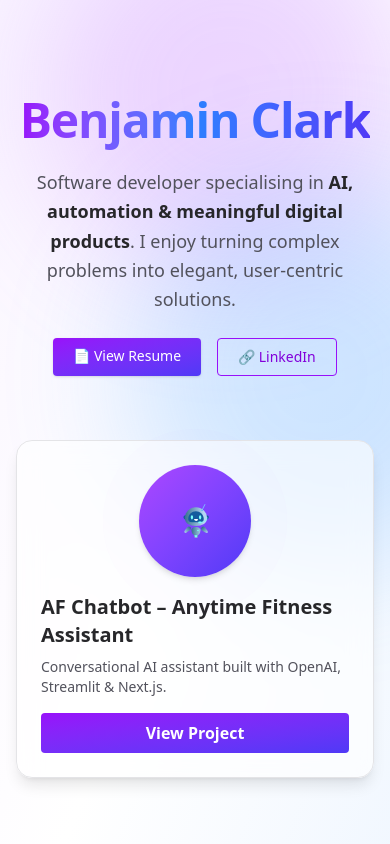
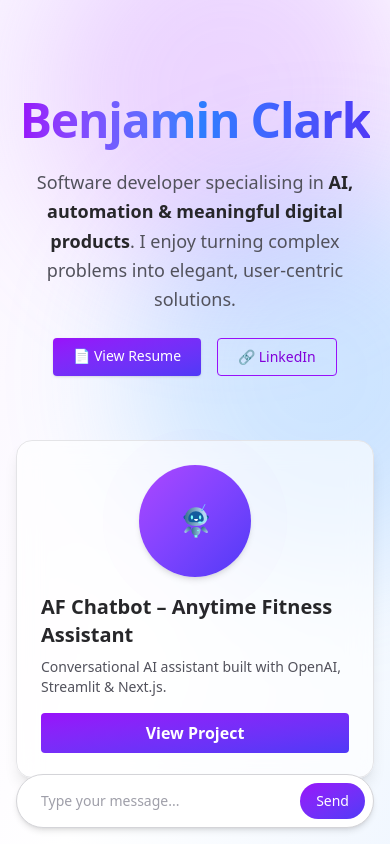
Before and after one commit to ben-clark-1999/my-website, a Next.js app: page / in a window 390 px wide. Shown: the top 844 px of the page. Built offline with nearby package versions, Linux system fonts and the light colour scheme.

Commit message:
added scrolling feature for phones

```diff
--- a/src/app/page.tsx
+++ b/src/app/page.tsx
@@ -121,6 +121,23 @@
         ))}
       </motion.section>
 
+      {/* Mobile Chat Input (Send Button) */}
+      <div className="fixed bottom-4 left-0 right-0 mx-auto w-full max-w-md px-4 sm:hidden z-20">
+        <div className="flex items-center rounded-full border border-zinc-300 bg-white p-2 shadow-md dark:border-zinc-700 dark:bg-zinc-900">
+          <input
+            type="text"
+            placeholder="Type your message..."
+            className="flex-1 bg-transparent px-4 py-2 text-sm text-zinc-900 placeholder-zinc-400 focus:outline-none dark:text-white"
+          />
+          <button
+            className="ml-2 rounded-full bg-gradient-to-br from-purple-600 to-indigo-600 px-4 py-2 text-sm font-medium text-white hover:opacity-90 transition"
+            onClick={() => alert("Send button clicked. Connect this to your logic.")}
+          >
+            Send
+          </button>
+        </div>
+      </div>
+
       {/* Footer */}
       <footer className="z-10 mt-24 text-sm text-zinc-500 dark:text-zinc-600">
         © {new Date().getFullYear()} Benjamin Clark • Built with Next.js & Tailwind CSS
```
